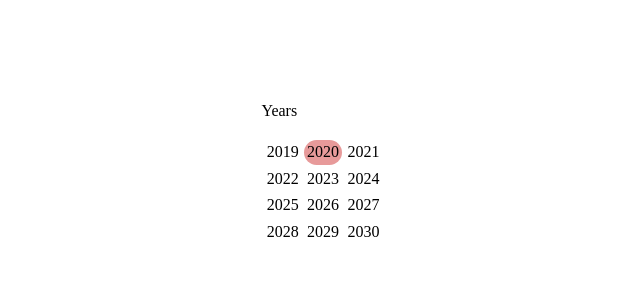
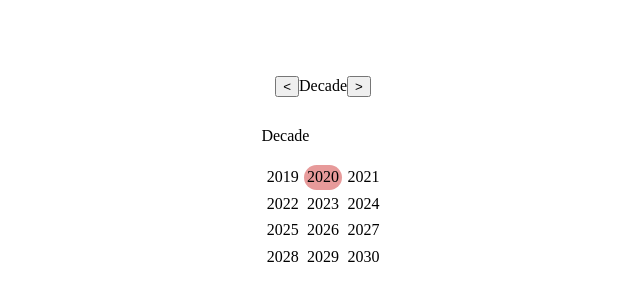
Before and after one commit to Exand0/fitness-tracker-react, a React (Vite) app: page / in a window 1280 px wide. Shown: the part 242-542 px from the top of the page, without its empty margins (317-957 px from the left). Built offline with nearby package versions, Linux system fonts and the light colour scheme.

Commit message:
control component unification

```diff
--- a/src/Calendar.js
+++ b/src/Calendar.js
@@ -1,15 +1,18 @@
 import React, { Component } from "react";
-import Years from "./Years";
+import Decade from "./Decade";
 import Year from "./Year";
 import Month from "./Month";
 
 class Calendar extends Component {
     constructor(props) {
         super(props);
-        this.state = { date: new Date(), view: 0 };
+        this.state = {
+            date: new Date(),
+            view: 0
+        };
         this.navigateView = this.navigateView.bind(this);
         this.handleClick = this.handleClick.bind(this);
-        this.switchMonth = this.switchMonth.bind(this);
+        this.setDate = this.setDate.bind(this);
     }
 
     navigateView(to) {
@@ -25,15 +28,31 @@ class Calendar extends Component {
         }
         this.setState(state => ({ view: state.view + ind }));
     }
-    switchMonth(ind) {
+    setDate(type, ind) {
+        let year = this.state.date.getFullYear();
+        let month = this.state.date.getMonth();
+        let day = this.state.date.getDate();
+        switch (type) {
+            case "d": {
+                day += ind;
+                break;
+            }
+            case "m": {
+                month += ind;
+                break;
+            }
+            case "y": {
+                year += ind;
+                break;
+            }
+            case "dec": {
+                year += ind;
+                break;
+            }
+        }
         this.setState({
-            date: new Date(
-                this.state.date.getFullYear(),
-                this.state.date.getMonth() + ind,
-                1
-            )
+            date: new Date(year, month, day)
         });
-        console.log(this.state.date);
     }
     handleClick(
         direction,
@@ -51,10 +70,10 @@ class Calendar extends Component {
         switch (this.state.view) {
             case 0:
                 view = (
-                    <Years
+                    <Decade
                         date={this.state.date}
                         handleClick={this.handleClick}
-                    ></Years>
+                    ></Decade>
                 );
                 break;
             case 1:
@@ -62,6 +81,7 @@ class Calendar extends Component {
                     <Year
                         date={this.state.date}
                         handleClick={this.handleClick}
+                        setDate={this.setDate}
                     ></Year>
                 );
                 break;
@@ -70,7 +90,7 @@ class Calendar extends Component {
                     <Month
                         date={this.state.date}
                         handleClick={this.handleClick}
-                        switchMonth={this.switchMonth}
+                        setDate={this.setDate}
                     ></Month>
                 );
                 break;
--- a/src/Control.js
+++ b/src/Control.js
@@ -5,7 +5,7 @@ const Control = props => {
         <div className="control">
             <button
                 className="control__previous"
-                onClick={() => props.switchMonth(-1)}
+                onClick={() => props.setDate(props.type, -1)}
             >
                 &lt;
             </button>
@@ -13,17 +13,16 @@ const Control = props => {
                 className="control__label"
                 onClick={() => props.handleClick("up")}
             >
-                Month
+                {props.label}
             </p>
             <button
                 className="control__next"
-                onClick={() => props.switchMonth(1)}
+                onClick={() => props.setDate(props.type, 1)}
             >
                 &gt;
             </button>
         </div>
     );
 };
-<div className="control"></div>;
 
 export default Control;
--- a/src/Years.js
+++ b/src/Decade.js
@@ -1,21 +1,25 @@
 import React from "react";
+import Control from "./Control";
 
-function Years(props) {
+function Decade(props) {
     let rows = [];
     let cells = [];
     let week = 0;
     let fullYear = props.date.getFullYear();
-
+    let decade = fullYear;
+    while (decade % 10 !== 0) {
+        decade++;
+    }
     for (let year = 0; year < 12; year++) {
-        let currYear = fullYear - 1 + year;
+        let currYear = decade - 1 + year;
         cells.push(
             <td
                 id={year}
                 key={year}
                 className={
                     currYear === fullYear
-                        ? "years__cell years__cell--current"
-                        : "years__cell"
+                        ? "decade__cell decade__cell--current"
+                        : "decade__cell"
                 }
                 onClick={e => props.handleClick("down", currYear)}
             >
@@ -29,8 +33,16 @@ function Years(props) {
     }
     return (
         <div>
-            <p>Years</p>
-            <table className="years">
+            <Control
+                handleClick={props.handleClick}
+                // passing switcher from Calendar further to controls
+                label="Decade"
+                setDate={props.setDate}
+                date={props.date}
+                type="dec"
+            ></Control>
+            <p>Decade</p>
+            <table className="decade">
                 <thead>
                     <tr></tr>
                 </thead>
@@ -40,4 +52,4 @@ function Years(props) {
     );
 }
 
-export default Years;
+export default Decade;
--- a/src/Month.js
+++ b/src/Month.js
@@ -57,8 +57,11 @@ function Month(props) {
         <div>
             <Control
                 handleClick={props.handleClick}
-                // passing month switcher from Calendar further to controls
-                switchMonth={props.switchMonth}
+                // passing switcher from Calendar further to controls
+                label="Month"
+                setDate={props.setDate}
+                date={props.date}
+                type="m"
             ></Control>
             <table className="month">
                 <thead>
--- a/src/Year.js
+++ b/src/Year.js
@@ -1,4 +1,5 @@
 import React from "react";
+import Control from "./Control";
 
 function Year(props) {
     let rows = [];
@@ -28,7 +29,12 @@ function Year(props) {
     }
     return (
         <div>
-            <p onClick={e => props.handleClick("up")}>Months</p>
+            <Control
+                handleClick={props.handleClick}
+                label={`Year: ${props.date.getFullYear()}`}
+                setDate={props.setDate}
+                type="y"
+            ></Control>
             <table className="months">
                 <thead>
                     <tr></tr>
--- a/src/style.css
+++ b/src/style.css
@@ -8,18 +8,18 @@ html {
 }
 .calendar {
 }
-.years__cell:not(.years__cell--current):hover,
+.decade__cell:not(.decade__cell--current):hover,
 .months__cell:not(.months__cell--current):hover,
 .month__cell--day:not(.month__cell--today):hover {
     background-color: rgba(255, 152, 152, 0.5);
     border-radius: 2em;
 }
-.years td {
+.decade td {
     text-align: center;
     padding: 0.2em;
 }
 
-.years__cell--current {
+.decade__cell--current {
     background-color: rgba(207, 54, 54, 0.5);
     border-radius: 2em;
 }
```
